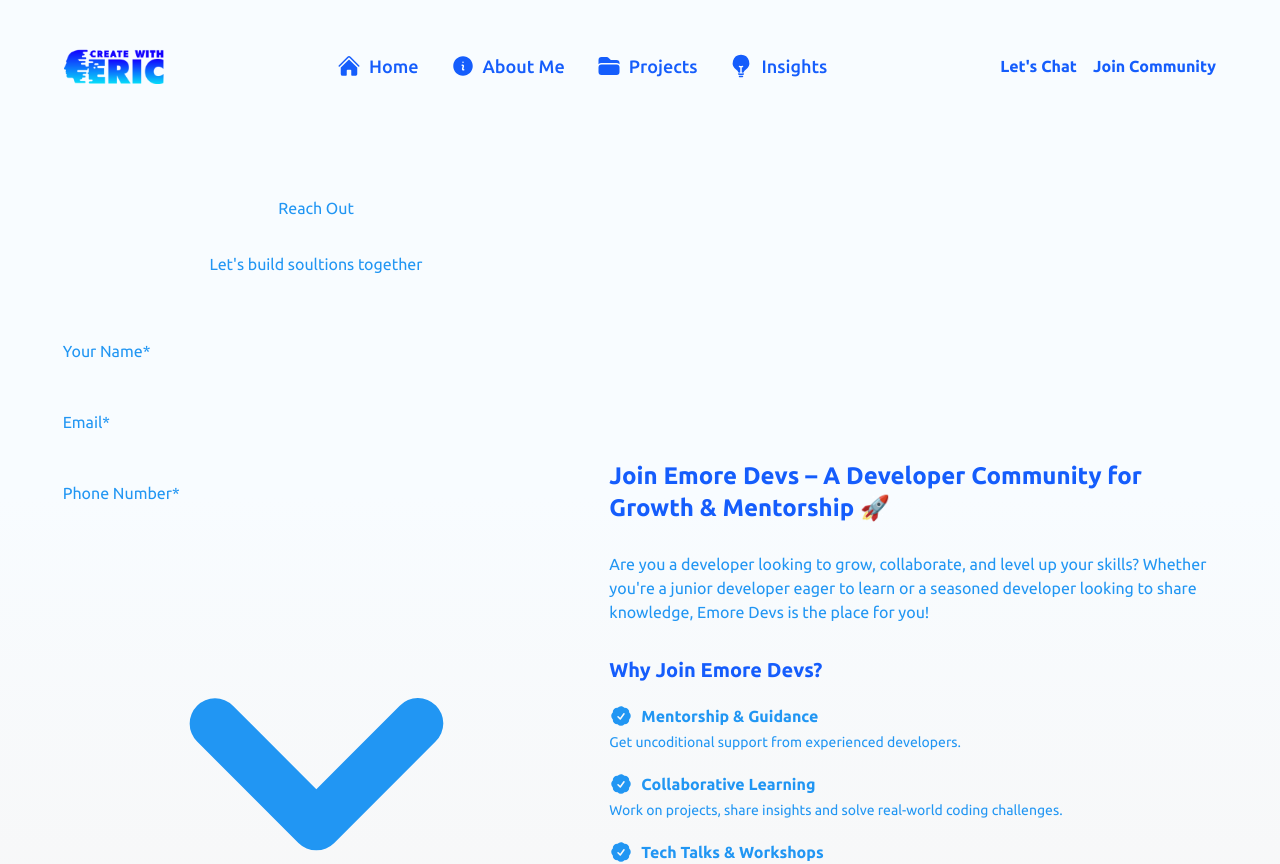
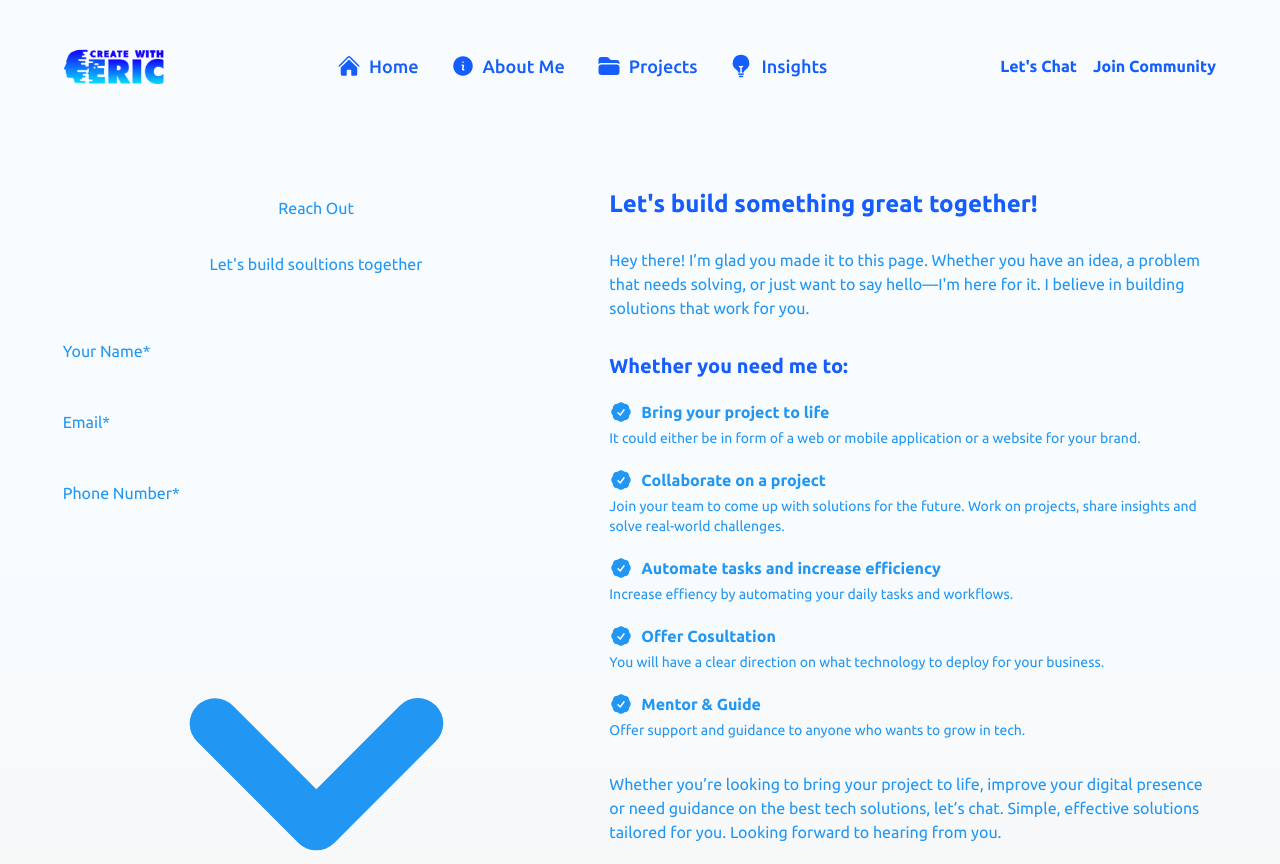
Before and after one commit to EricWanjohiMuturi/mysite, a React (Vite) app in the folder client/frontend/: page /contact in a window 1280 px wide. Shown: the top 864 px of the page. Built offline with nearby package versions, Linux system fonts and the light colour scheme.

Commit message:
Improved the copy of the contact page

```diff
--- a/client/frontend/src/Components/UI/Hero.tsx
+++ b/client/frontend/src/Components/UI/Hero.tsx
@@ -6,7 +6,7 @@ export const HomeHero = () => {
   return (
     <>
     <div className="flex flex-wrap items-center justify-between gap-4 my-10">
-        <div className="sm:w-6/12 my-5">
+        <div className="sm:w-6/12 my-5 h-auto">
            <h1 className="text-xl mb-3 text-left">Hi 👋, I’m Eric.</h1>
             <h1 className="text-5xl font-bold mb-3 text-left text-blue-600">Design, Develop & Automate</h1>
             <p className="text-left text-xl mb-6">
--- a/client/frontend/src/Components/Views/Contactme.tsx
+++ b/client/frontend/src/Components/Views/Contactme.tsx
@@ -5,27 +5,27 @@ import { ContactForm } from "../UI/ContactForm"
 const Contactme = () => {
   return (
     <>
-      <div className="flex flex-wrap items-center justify-center my-10 gap-10">
+      <div className="flex flex-wrap justify-center my-10 gap-10">
         <div className="my-10 sm:w-5/12">
           <ContactForm />
         </div>
-        <div className=" mb-7 sm:w-6/12">
-          <HeadingTwo title="Join Emore Devs – A Developer Community for Growth & Mentorship 🚀" />
+        <div className=" my-10 sm:w-6/12">
+          <HeadingTwo title="Let's build something great together!" />
           <p className="text-left my-5 ">
-          Are you a developer looking to grow, collaborate, and level up your skills?
-          Whether you're a junior developer eager to learn or a seasoned developer looking to share knowledge,
-          Emore Devs is the place for you!
+          Hey there! I’m glad you made it to this page. Whether you have an idea, a problem that needs solving, or
+          just want to say hello—I'm here for it.
+          I believe in building solutions that work for you.
           </p>
           <div className="my-8">
-            <h3 className="text-left font-bold text-xl text-blue-600">Why Join Emore Devs?</h3>
+            <h3 className="text-left font-bold text-xl text-blue-600">Whether you need me to:</h3>
             <div className="my-5">
               <div className="flex mb-1 flex-wrap items-center justify-start gap-2">
                 <svg xmlns="http://www.w3.org/2000/svg" viewBox="0 0 24 24" fill="currentColor" className="size-6">
                   <path fillRule="evenodd" d="M8.603 3.799A4.49 4.49 0 0 1 12 2.25c1.357 0 2.573.6 3.397 1.549a4.49 4.49 0 0 1 3.498 1.307 4.491 4.491 0 0 1 1.307 3.497A4.49 4.49 0 0 1 21.75 12a4.49 4.49 0 0 1-1.549 3.397 4.491 4.491 0 0 1-1.307 3.497 4.491 4.491 0 0 1-3.497 1.307A4.49 4.49 0 0 1 12 21.75a4.49 4.49 0 0 1-3.397-1.549 4.49 4.49 0 0 1-3.498-1.306 4.491 4.491 0 0 1-1.307-3.498A4.49 4.49 0 0 1 2.25 12c0-1.357.6-2.573 1.549-3.397a4.49 4.49 0 0 1 1.307-3.497 4.49 4.49 0 0 1 3.497-1.307Zm7.007 6.387a.75.75 0 1 0-1.22-.872l-3.236 4.53L9.53 12.22a.75.75 0 0 0-1.06 1.06l2.25 2.25a.75.75 0 0 0 1.14-.094l3.75-5.25Z" clipRule="evenodd" />
                 </svg>
-                <h3 className="text-left font-bold text-md">Mentorship & Guidance</h3>
+                <h3 className="text-left font-bold text-md">Bring your project to life</h3>
               </div>
-              <p className="text-left text-sm">Get uncoditional support from experienced developers.</p>
+              <p className="text-left text-sm">It could either be in form of a web or mobile application or a website for your brand.</p>
             </div>
 
             <div className="my-5">
@@ -33,9 +33,9 @@ const Contactme = () => {
                 <svg xmlns="http://www.w3.org/2000/svg" viewBox="0 0 24 24" fill="currentColor" className="size-6">
                   <path fillRule="evenodd" d="M8.603 3.799A4.49 4.49 0 0 1 12 2.25c1.357 0 2.573.6 3.397 1.549a4.49 4.49 0 0 1 3.498 1.307 4.491 4.491 0 0 1 1.307 3.497A4.49 4.49 0 0 1 21.75 12a4.49 4.49 0 0 1-1.549 3.397 4.491 4.491 0 0 1-1.307 3.497 4.491 4.491 0 0 1-3.497 1.307A4.49 4.49 0 0 1 12 21.75a4.49 4.49 0 0 1-3.397-1.549 4.49 4.49 0 0 1-3.498-1.306 4.491 4.491 0 0 1-1.307-3.498A4.49 4.49 0 0 1 2.25 12c0-1.357.6-2.573 1.549-3.397a4.49 4.49 0 0 1 1.307-3.497 4.49 4.49 0 0 1 3.497-1.307Zm7.007 6.387a.75.75 0 1 0-1.22-.872l-3.236 4.53L9.53 12.22a.75.75 0 0 0-1.06 1.06l2.25 2.25a.75.75 0 0 0 1.14-.094l3.75-5.25Z" clipRule="evenodd" />
                 </svg>
-                <h3 className="text-left font-bold text-md">Collaborative Learning</h3>
+                <h3 className="text-left font-bold text-md">Collaborate on a project</h3>
               </div>
-              <p className="text-left text-sm">Work on projects, share insights and solve real-world coding challenges.</p>
+              <p className="text-left text-sm">Join your team to come up with solutions for the future. Work on projects, share insights and solve real-world challenges.</p>
             </div>
 
             <div className="my-5">
@@ -43,9 +43,9 @@ const Contactme = () => {
                 <svg xmlns="http://www.w3.org/2000/svg" viewBox="0 0 24 24" fill="currentColor" className="size-6">
                   <path fillRule="evenodd" d="M8.603 3.799A4.49 4.49 0 0 1 12 2.25c1.357 0 2.573.6 3.397 1.549a4.49 4.49 0 0 1 3.498 1.307 4.491 4.491 0 0 1 1.307 3.497A4.49 4.49 0 0 1 21.75 12a4.49 4.49 0 0 1-1.549 3.397 4.491 4.491 0 0 1-1.307 3.497 4.491 4.491 0 0 1-3.497 1.307A4.49 4.49 0 0 1 12 21.75a4.49 4.49 0 0 1-3.397-1.549 4.49 4.49 0 0 1-3.498-1.306 4.491 4.491 0 0 1-1.307-3.498A4.49 4.49 0 0 1 2.25 12c0-1.357.6-2.573 1.549-3.397a4.49 4.49 0 0 1 1.307-3.497 4.49 4.49 0 0 1 3.497-1.307Zm7.007 6.387a.75.75 0 1 0-1.22-.872l-3.236 4.53L9.53 12.22a.75.75 0 0 0-1.06 1.06l2.25 2.25a.75.75 0 0 0 1.14-.094l3.75-5.25Z" clipRule="evenodd" />
                 </svg>
-                <h3 className="text-left font-bold text-md">Tech Talks & Workshops</h3>
+                <h3 className="text-left font-bold text-md">Automate tasks and increase efficiency</h3>
               </div>
-              <p className="text-left text-sm">Participate in scheduled activities to stay ahead in the tech world.</p>
+              <p className="text-left text-sm">Increase effiency by automating your daily tasks and workflows. </p>
             </div>
 
             <div className="my-5">
@@ -53,12 +53,26 @@ const Contactme = () => {
                 <svg xmlns="http://www.w3.org/2000/svg" viewBox="0 0 24 24" fill="currentColor" className="size-6">
                   <path fillRule="evenodd" d="M8.603 3.799A4.49 4.49 0 0 1 12 2.25c1.357 0 2.573.6 3.397 1.549a4.49 4.49 0 0 1 3.498 1.307 4.491 4.491 0 0 1 1.307 3.497A4.49 4.49 0 0 1 21.75 12a4.49 4.49 0 0 1-1.549 3.397 4.491 4.491 0 0 1-1.307 3.497 4.491 4.491 0 0 1-3.497 1.307A4.49 4.49 0 0 1 12 21.75a4.49 4.49 0 0 1-3.397-1.549 4.49 4.49 0 0 1-3.498-1.306 4.491 4.491 0 0 1-1.307-3.498A4.49 4.49 0 0 1 2.25 12c0-1.357.6-2.573 1.549-3.397a4.49 4.49 0 0 1 1.307-3.497 4.49 4.49 0 0 1 3.497-1.307Zm7.007 6.387a.75.75 0 1 0-1.22-.872l-3.236 4.53L9.53 12.22a.75.75 0 0 0-1.06 1.06l2.25 2.25a.75.75 0 0 0 1.14-.094l3.75-5.25Z" clipRule="evenodd" />
                 </svg>
-                <h3 className="text-left font-bold text-md">Strong Community Support</h3>
+                <h3 className="text-left font-bold text-md">Offer Cosultation</h3>
               </div>
-              <p className="text-left text-sm">Engage with like-minded devs and build meaningful connections.</p>
+              <p className="text-left text-sm">You will have a clear direction on what technology to deploy for your business.</p>
+            </div>
+
+            <div className="my-5">
+              <div className="flex mb-1 flex-wrap items-center justify-start gap-2">
+                <svg xmlns="http://www.w3.org/2000/svg" viewBox="0 0 24 24" fill="currentColor" className="size-6">
+                  <path fillRule="evenodd" d="M8.603 3.799A4.49 4.49 0 0 1 12 2.25c1.357 0 2.573.6 3.397 1.549a4.49 4.49 0 0 1 3.498 1.307 4.491 4.491 0 0 1 1.307 3.497A4.49 4.49 0 0 1 21.75 12a4.49 4.49 0 0 1-1.549 3.397 4.491 4.491 0 0 1-1.307 3.497 4.491 4.491 0 0 1-3.497 1.307A4.49 4.49 0 0 1 12 21.75a4.49 4.49 0 0 1-3.397-1.549 4.49 4.49 0 0 1-3.498-1.306 4.491 4.491 0 0 1-1.307-3.498A4.49 4.49 0 0 1 2.25 12c0-1.357.6-2.573 1.549-3.397a4.49 4.49 0 0 1 1.307-3.497 4.49 4.49 0 0 1 3.497-1.307Zm7.007 6.387a.75.75 0 1 0-1.22-.872l-3.236 4.53L9.53 12.22a.75.75 0 0 0-1.06 1.06l2.25 2.25a.75.75 0 0 0 1.14-.094l3.75-5.25Z" clipRule="evenodd" />
+                </svg>
+                <h3 className="text-left font-bold text-md">Mentor & Guide</h3>
+              </div>
+              <p className="text-left text-sm">Offer support and guidance to anyone who wants to grow in tech.</p>
             </div>
 
           </div>
+          <p className="text-left my-5 ">
+          Whether you’re looking to bring your project to life, improve your digital presence or need guidance on the best tech solutions, let’s chat.
+          Simple, effective solutions tailored for you. Looking forward to hearing from you.
+          </p>
         </div>
 
       </div>
```
